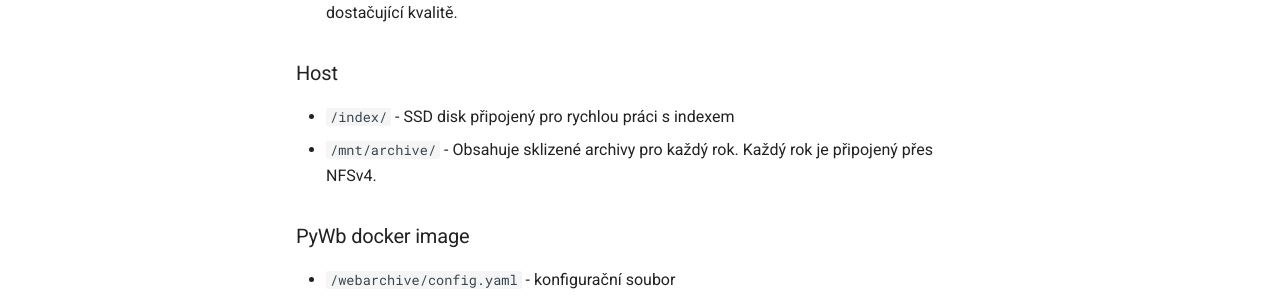
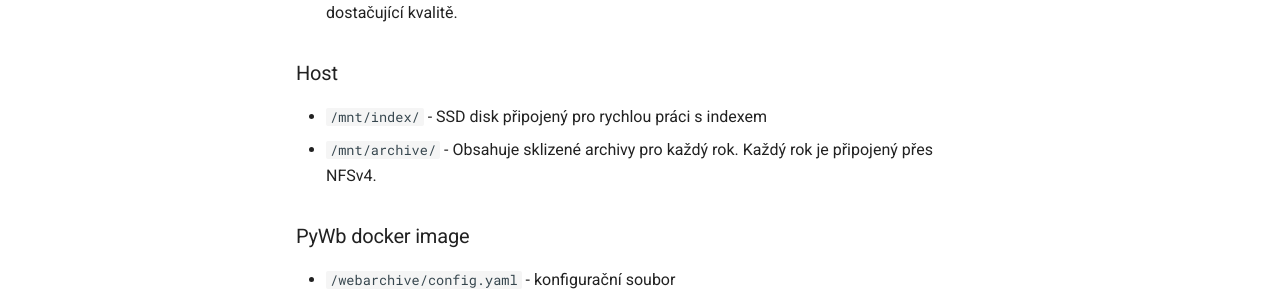
Before and after one commit to WebarchivCZ/pywb, an MkDocs documentation site: the page built from docs/Pywb/nastaveni.md, in a window 1280 px wide and 900 px high, scrolled down 722 px. Shown: the part 431-731 px from the top of the window. Built offline with MkDocs 1.6.1 and Material for MkDocs 9.7.7, drawn with Linux system fonts in a browser that asks for light colours.

Commit message:
Change path to /index in docs

```diff
--- a/docs/Pywb/nastaveni.md
+++ b/docs/Pywb/nastaveni.md
@@ -28,7 +28,7 @@ V současné době se archiv obvykle skládá z následujících strategií skli
 
 ### Host
 
-- `/index/` - SSD disk připojený pro rychlou práci s indexem
+- `/mnt/index/` - SSD disk připojený pro rychlou práci s indexem
 - `/mnt/archive/` - Obsahuje sklizené archivy pro každý rok. Každý rok je připojený přes NFSv4.
 
 ### PyWb docker image
```
